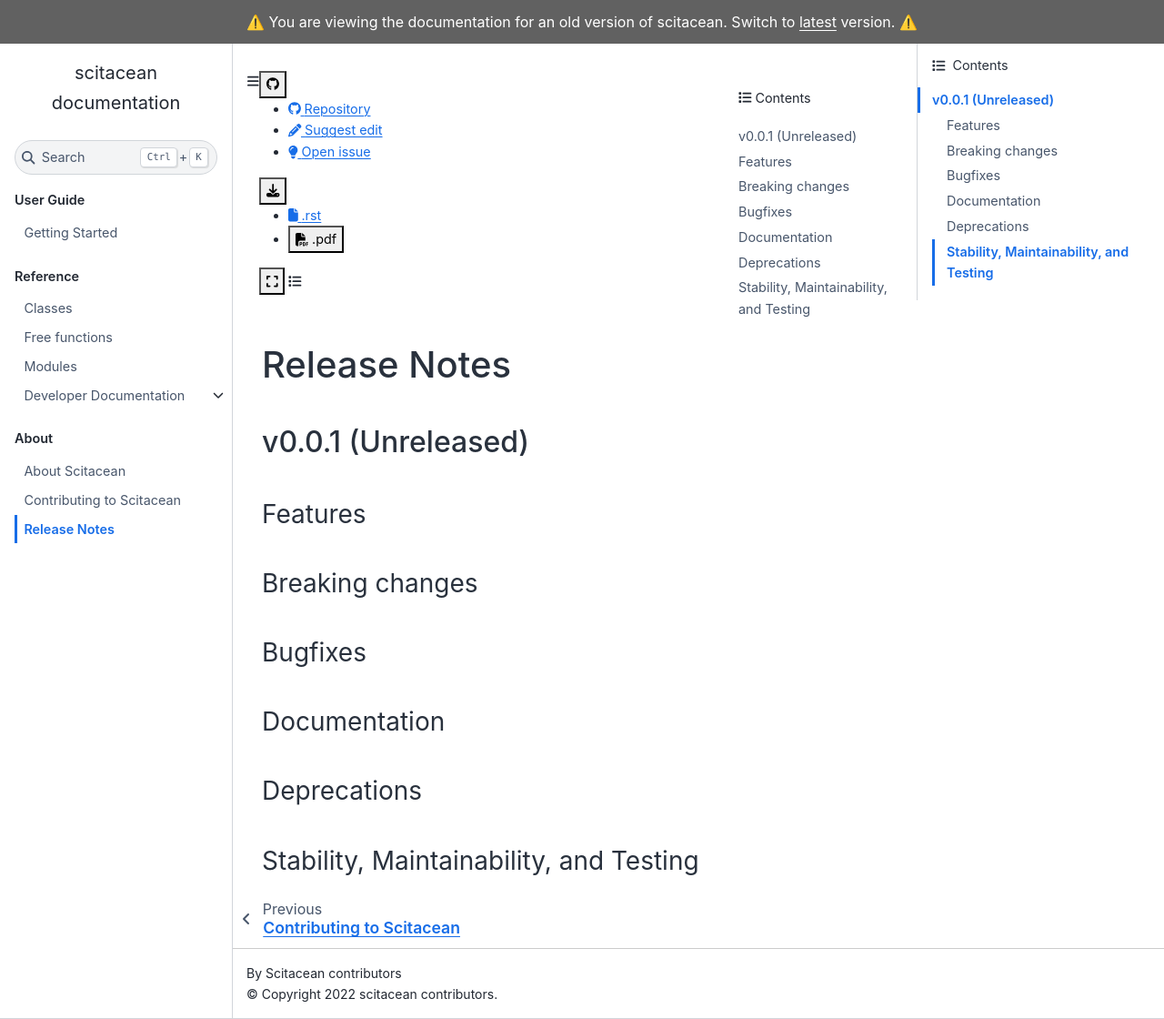
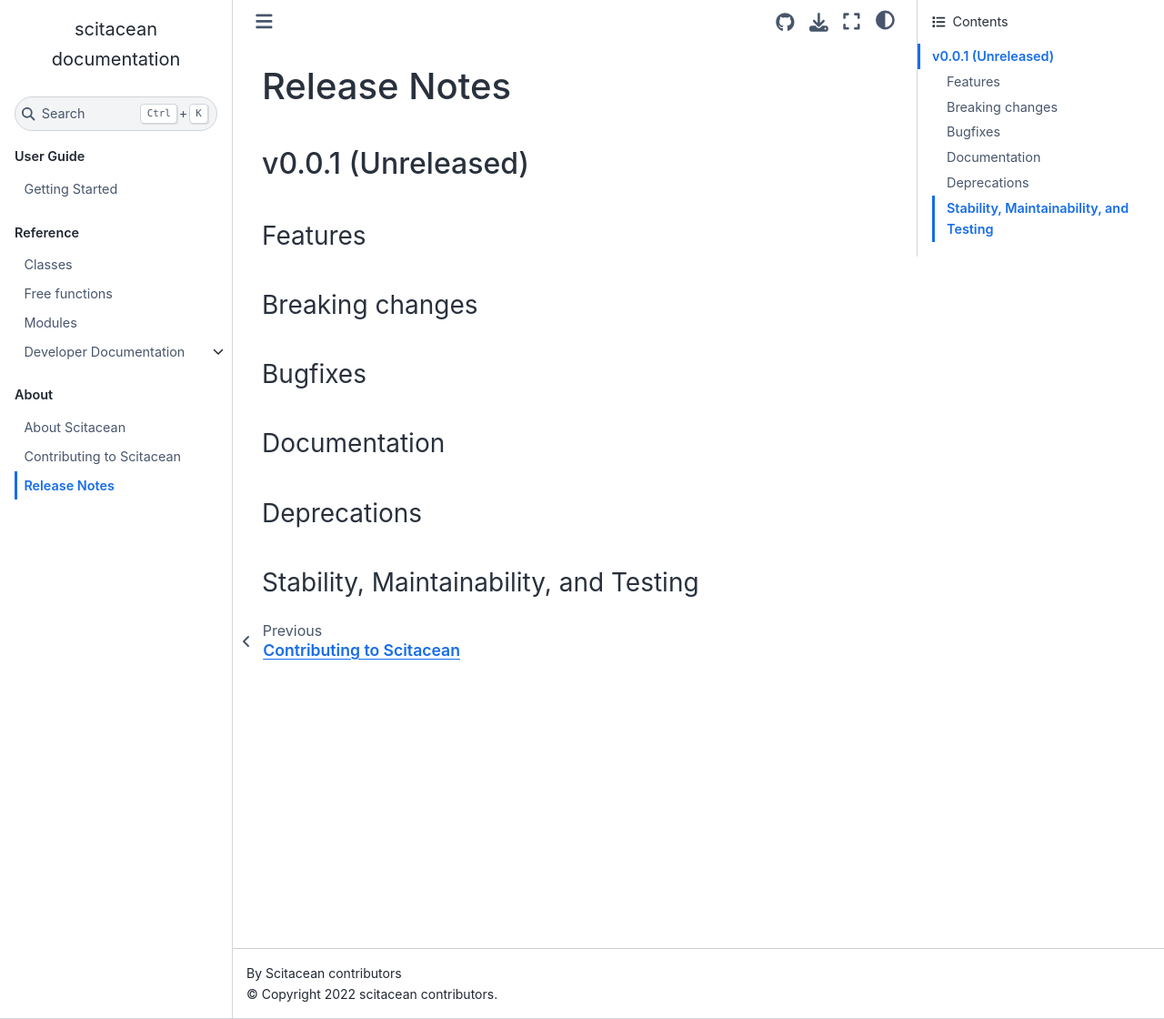
Before and after one commit to SciCatProject/scitacean, a Sphinx documentation site: the page built from docs/about/release-notes.rst, in a window 1280 px wide and 1120 px high. Shown: the whole window at 91% size. Built offline with Sphinx 7.4.7 and the Sphinx Book theme 1.1.4, drawn with Linux system fonts in a browser that asks for light colours; the version number could not be read and is left out.

Commit message:
Remove advanced version handling in docs

```diff
--- a/docs/_templates/sections/header-article.html
+++ /dev/null
@@ -1,115 +0,0 @@
-{# To trigger whether the TOC and its button show up #}
-{% set page_toc = generate_toc_html() %}
-
-{# Start copy from buttons.html -#}
-{# Utility macros we'll re-use below -#}
-{% macro render_tooltip_metadata(tooltip, tooltip_placement) -%}
-data-toggle="tooltip"
-data-placement="{{ tooltip_placement }}"
-title="{{ translate(tooltip) }}"
-{%- endmacro %}
-
-
-{% macro render_inner_html(icon, text) %}
-{# used across multiple button types #}
-{% if icon -%}
-<span class="headerbtn__icon-container">
-  {% if icon.startswith("fa") -%}
-    <i class="{{ icon }}"></i>
-  {% else %}
-    <img src="{{ pathto(icon, 1) }}">
-  {% endif -%}
-</span>
-{% endif %}
-{%- if text %}<span class="headerbtn__text-container">{{ translate(text) }}</span>{% endif -%}
-{% endmacro %}
-
-
-{% macro render_link_button(url, tooltip=None, icon=None, text=None, label=None, tooltip_placement="bottom") -%}
-<a href="{{ url }}"
-   class="headerbtn{% if label %} headerbtn-{{ label }}{% endif %}"
-   {% if tooltip %}{{ render_tooltip_metadata(tooltip, tooltip_placement) }}{% endif %}
->
-  {{ render_inner_html(icon, text) }}
-</a>
-{% endmacro %}
-
-
-{% macro render_js_button(javascript, tooltip=None, icon=None, text=None, label=None, tooltip_placement="bottom") %}
-<button onclick="{{ javascript }}"
-  class="headerbtn{% if label %} headerbtn-{{ label }}{% endif %}"
-  {% if tooltip %}{{ render_tooltip_metadata(tooltip, tooltip_placement) }}{% endif %}
->
-  {{ render_inner_html(icon, text) }}
-</button>
-{% endmacro %}
-
-
-{% macro render_label_input_button(for_input, tooltip=None, icon=None, text=None, label=None, tooltip_placement="bottom") -%}
-<label for="{{ for_input }}"
-  class="headerbtn{% if label %} headerbtn-{{ label }}{% endif %}"
-  {% if tooltip %}{{ render_tooltip_metadata(tooltip, tooltip_placement) }}{% endif %}
->
-  {{ render_inner_html(icon, text) }}
-</label>
-{% endmacro %}
-
-
-{# Modified from original buttons.html to add a text option -#}
-{% macro render_button_group(buttons, icon=None, text=None, tooltip=None, label=None) %}
-<div class="menu-dropdown{% if label %} menu-dropdown-{{ label }}{% endif %}">
-  <button class="headerbtn menu-dropdown__trigger"
-      aria-label="{{ tooltip }}">
-{% if text %}<span class="headerbtn__text-container">{{ translate(text) }}</span>{% endif %}
-{% if icon %}<i class="{{ icon }}"></i>{% endif %}
-  </button>
-{# Modified from original buttons.html to avoid -75% translation, which makes sense only for icon-only buttons -#}
-  <div class="menu-dropdown__content" {% if text %}style="transform:translateX(0%)"{% endif %}>
-    <ul>
-      {%- for button in buttons %}
-      <li>
-        {{ render_funcs[button.pop("type")](**button) }}
-      </li>
-      {% endfor %}
-    </ul>
-  </div>
-</div>
-{% endmacro %}
-
-{%- set render_funcs = {
-  "group" : render_button_group,
-  "javascript" : render_js_button,
-  "link": render_link_button,
-  "input_label": render_label_input_button,
-}
--%}
-{# End copy from buttons.html -#}
-
-<div class="col py-1 d-flex header-article-main">
-    <div class="header-article__left">
-        {% if theme_single_page != True %}
-        {{ render_label_input_button(for_input="__navigation", tooltip="Toggle navigation", icon="fas fa-bars", tooltip_placement="right") }}
-        {% endif %}
-    </div>
-    <div class="header-article__right">
-        {%- for button in header_buttons -%}
-        {{ render_funcs[button.pop("type")](**button) }}
-        {%- endfor -%}
-
-        {% if page_toc -%}
-        {{ render_label_input_button("__page-toc", icon="fas fa-list", label="page-toc") }}
-        {%- endif %}
-    </div>
-</div>
-
-<!-- Table of contents -->
-<div class="col-md-3 bd-toc show noprint">
-    {%- if page_toc | length >= 1 %}
-    <div class="tocsection onthispage pt-5 pb-3">
-        <i class="fas fa-list"></i> {{ translate(theme_toc_title) }}
-    </div>
-    <nav id="bd-toc-nav" aria-label="Page">
-        {{ page_toc }}
-    </nav>
-    {%- endif %}
-</div>
--- a/docs/conf.py
+++ b/docs/conf.py
@@ -7,16 +7,10 @@
 
 sys.path.insert(0, os.path.abspath("."))
 
-from version import VersionInfo  # noqa: E402
-
 # General information about the project.
 project = "scitacean"
 copyright = "2022 scitacean contributors"
 author = "Scitacean contributors"
-
-version_info = VersionInfo(repo=project)
-long_version = scitacean.__version__
-outdated = not version_info.is_latest(long_version)
 
 html_show_sourcelink = True
 
@@ -38,12 +32,11 @@
     "sphinx.ext.napoleon",
     "sphinx_autodoc_typehints",
     "sphinx_copybutton",
-    "nbsphinx",
 ]
 
 rst_epilog = f"""
 .. |SCITACEAN_RELEASE_MONTH| replace:: {os.popen("git show -s --format=%cd --date=format:'%B %Y'").read()}
-.. |SCITACEAN_VERSION| replace:: {os.popen("git describe --tags --abbrev=0").read()}
+.. |SCITACEAN_VERSION| replace:: {scitacean.__version__}
 """  # noqa: E501
 
 intersphinx_mapping = {
@@ -130,14 +123,6 @@
     "show_toc_level": 2,  # Show subheadings in secondary sidebar
 }
 
-if outdated:
-    html_theme_options["announcement"] = (
-        "⚠️ You are viewing the documentation for an old version of scitacean. "
-        "Switch to <a href='https://scicatproject.github.io/pyscicat/' "
-        "style='color:white;text-decoration:underline;'"
-        ">latest</a> version. ⚠️"
-    )
-
 html_logo = "_static/logo.svg"
 html_favicon = "_static/favicon.ico"
 
--- a/docs/version.py
+++ /dev/null
@@ -1,105 +0,0 @@
-import sys
-from typing import List
-from packaging.version import parse, Version, LegacyVersion
-import requests
-import argparse
-
-
-def _get_releases(repo: str, organization: str = "SciCatProject") -> List[Version]:
-    """Return reversed sorted list of release tag names."""
-    r = requests.get(f"https://api.github.com/repos/{organization}/{repo}/releases")
-    if r.status_code != 200:
-        return []
-    data = r.json()
-    return sorted([parse(e["tag_name"]) for e in data if not e["draft"]], reverse=True)
-
-
-class VersionInfo:
-    def __init__(self, repo: str, organization: str = "SciCatProject"):
-        self._releases = _get_releases(repo=repo, organization=organization)
-        if not self._releases:
-            self._releases = [Version("0.0.0")]
-
-    def _to_version(self, version) -> Version:
-        if isinstance(version, str):
-            version = parse(version)
-            # When not building for a tagged release we may get, e.g., 'main'.
-            # Pretend this means the current latest release.
-            if isinstance(version, LegacyVersion):
-                return self._releases[0]
-        return version
-
-    def minor_releases(self, first: str = "0.1") -> List[str]:
-        """Return set of minor releases in the form '1.2'.
-
-        `first` gives the first release to be included. By default, '0.0' releases are
-        not included.
-        """
-        first = parse(first)
-        releases = [r for r in self._releases if r >= first]
-        releases = sorted(set((r.major, r.minor) for r in releases), reverse=True)
-        return [f"{major}.{minor}" for major, minor in releases]
-
-    def is_latest(self, version: str) -> bool:
-        """Return True if `version` has the same or larger major and minor as the
-        latest release.
-        """
-        version = self._to_version(version)
-        latest = self._releases[0]
-        return (latest.major, latest.minor) <= (version.major, version.minor)
-
-    def is_new(self, version: str) -> bool:
-        """Return True if `version` is a new major or minor release."""
-        version = self._to_version(version)
-        releases = [r for r in self._releases if r != version]
-        latest = releases[0]
-        return (latest.major, latest.minor) < (version.major, version.minor)
-
-    def target(self, version: str) -> str:
-        version = self._to_version(version)
-        if self.is_latest(version):
-            return ""
-        else:
-            return f"release/{version.major}.{version.minor}"
-
-    def replaced(self, version: str) -> str:
-        version = self._to_version(version)
-        # If we release 1.2 we want to find 1.1
-        for release in self._releases:
-            if (release.major, release.minor) < (version.major, version.minor):
-                return release
-
-
-def main(repo: str, action: str, version: str) -> int:
-    info = VersionInfo(repo=repo)
-    if action == "is-latest":
-        print(info.is_latest(version))
-    elif action == "is-new":
-        print(info.is_new(version))
-    elif action == "get-replaced":
-        print(info.replaced(version))
-    elif action == "get-target":
-        print(info.target(version))
-    return 0
-
-
-if __name__ == "__main__":
-    parser = argparse.ArgumentParser(description="Process some integers.")
-    parser.add_argument("--repo", dest="repo", required=True, help="Repository name")
-    parser.add_argument(
-        "--action",
-        choices=["is-latest", "is-new", "get-replaced", "get-target"],
-        required=True,
-        help="Action to perform: Check whether this major or minor "
-        "release exists or is new (is-latest), check whether this is a "
-        "new major or minor release (is-new), get the version this is "
-        "replacing (get-replaced), get the target folder for "
-        "publishing the docs (get-target). In all cases the "
-        "patch/micro version is ignored.",
-    )
-    parser.add_argument(
-        "--version", dest="version", required=True, help="Version the action refers to"
-    )
-
-    args = parser.parse_args()
-    sys.exit(main(**vars(args)))
```
Also changed, not shown: docs/_templates/scitacean-class-template.rst (renamed from docs/_templates/scowl-class-template.rst), docs/_templates/scitacean-module-template.rst (renamed from docs/_templates/scowl-module-template.rst).
